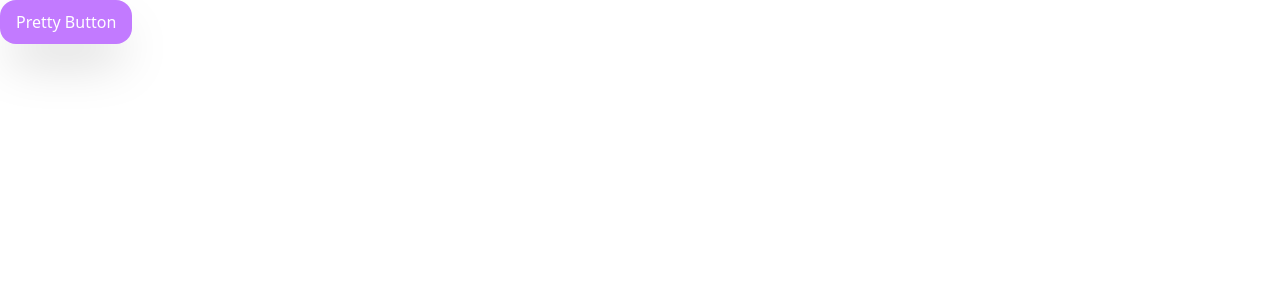
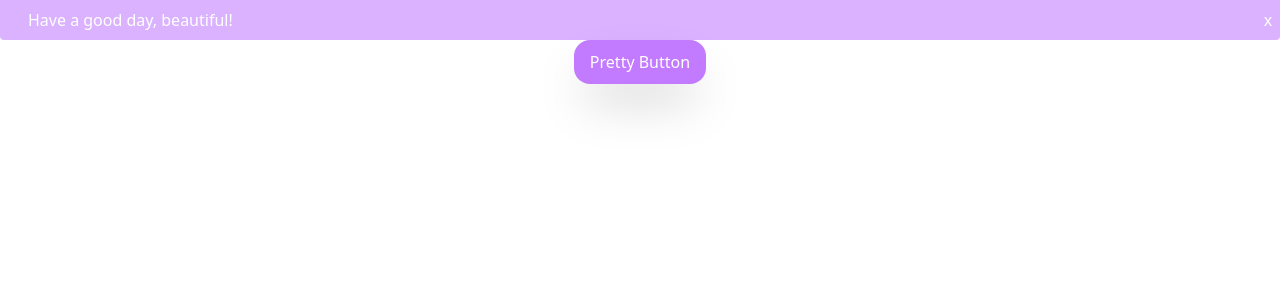
Before and after one commit to Lulika57/tutorial, a React (Vite) app: page / in a window 1280 px wide. Both pictures are taken after a click on the button "Pretty Button". Shown: the top 300 px of the page. Built offline with nearby package versions, Linux system fonts and the light colour scheme.

Commit message:
Pretty Button

```diff
--- a/src/App.tsx
+++ b/src/App.tsx
@@ -2,15 +2,25 @@ import { useState } from 'react';
 import cn from 'clsx';
 import './App.css';
 import { ExampleButton } from './ExampleButton';
+import { ExampleAlert } from './components/ExampleAlert';
 
 
 
 function App() {
 
+    const [alertVisible, setAlertVisibility] = useState(false);
+
     return (
-        <>
-            <ExampleButton />
-        </>
+        <div className="w-full">
+            {alertVisible && <ExampleAlert onClose={() => setAlertVisibility(false)}></ExampleAlert>}
+            <div className="static size-screen">
+                <div className="flex flex-col justify-center">
+                    <div className="w-full flex justify-center">
+                        <ExampleButton onClick={() => setAlertVisibility(true)}></ExampleButton>
+                    </div>
+                </div>
+            </div>
+        </div>
     )
 }
 
--- a/src/ExampleButton.tsx
+++ b/src/ExampleButton.tsx
@@ -1,8 +1,18 @@
-export const ExampleButton = () => {
+interface Props {
+
+    onClick: () => void;
+
+}
+
+export const ExampleButton = ({ onClick }: Props) => {
 
     return (
         <div>
-            <button className="bg-purple-400 rounded-2xl text-white shadow-2xl px-4 py-2.5">Pretty Button</button>
+
+            <button className="bg-purple-400 rounded-2xl text-white shadow-2xl px-4 py-2.5" onClick={onClick}>
+                Pretty Button
+
+            </button>
         </div>
     )
 }
--- /dev/null
+++ b/src/components/ExampleAlert.tsx
@@ -0,0 +1,13 @@
+interface Props {
+    onClose: () => void;
+
+}
+
+export const ExampleAlert = ({ onClose }: Props) => {
+    return (
+        <div className="bg-purple-300 px-7 py-2 rounded-b-sm text-white">
+            Have a good day, beautiful!
+            <button onClick={onClose} className="absolute right-1 size-4">x</button>
+        </div>
+    )
+}
```
